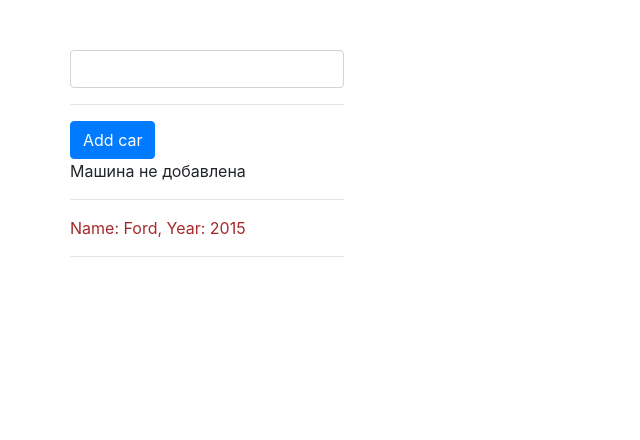
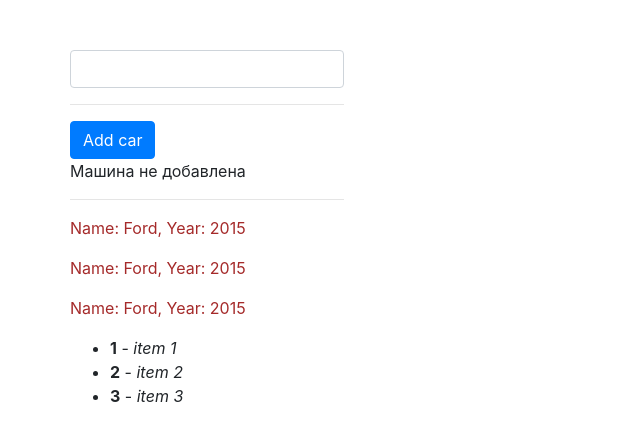
Before and after one commit to Aionoff/ng2-course-theory, an Angular app: page / in a window 1280 px wide. Shown: the top 440 px of the page, without its empty margins (0-640 px from the left). Built offline with nearby package versions, Linux system fonts and the light colour scheme.

Commit message:
directive ngFor has been implemented

```diff
--- a/src/app/car/car.component.ts
+++ b/src/app/car/car.component.ts
@@ -1,7 +1,7 @@
 import { Component, OnInit } from '@angular/core';
 
 @Component({
-  selector: '[app-car]',
+  selector: 'app-car',
   templateUrl: './car.component.html',
   styleUrls: ['./car.component.scss']
 })
--- a/src/app/cars/cars.component.html
+++ b/src/app/cars/cars.component.html
@@ -6,5 +6,10 @@
     <p>Машина добавлена</p>
 </ng-template>
 <hr>
-<div app-car></div>
-<hr>
+<app-car *ngFor="let car of cars"></app-car>
+
+<ul>
+    <li *ngFor="let item of items; let i = index">
+        <b>{{i + 1}}</b> - <i>{{item.name}}</i>
+    </li>
+</ul>
--- a/src/app/cars/cars.component.ts
+++ b/src/app/cars/cars.component.ts
@@ -8,11 +8,18 @@ import { Component } from '@angular/core';
 export class CarsComponent{
   carName= "";
   isCarAdded = false;
+  cars =['Ford', 'Audi', 'BMW'];
+  items = [{id:3, name: 'item 1'},
+    {id:4, name: 'item 2'},
+    {id:5, name: 'item 3'}
+   ];
 
   constructor(){
   }
 
   addCar(){
     this.isCarAdded = true;
+    this.cars.push(this.carName)
+    this.carName = "";
   }
 }
```
